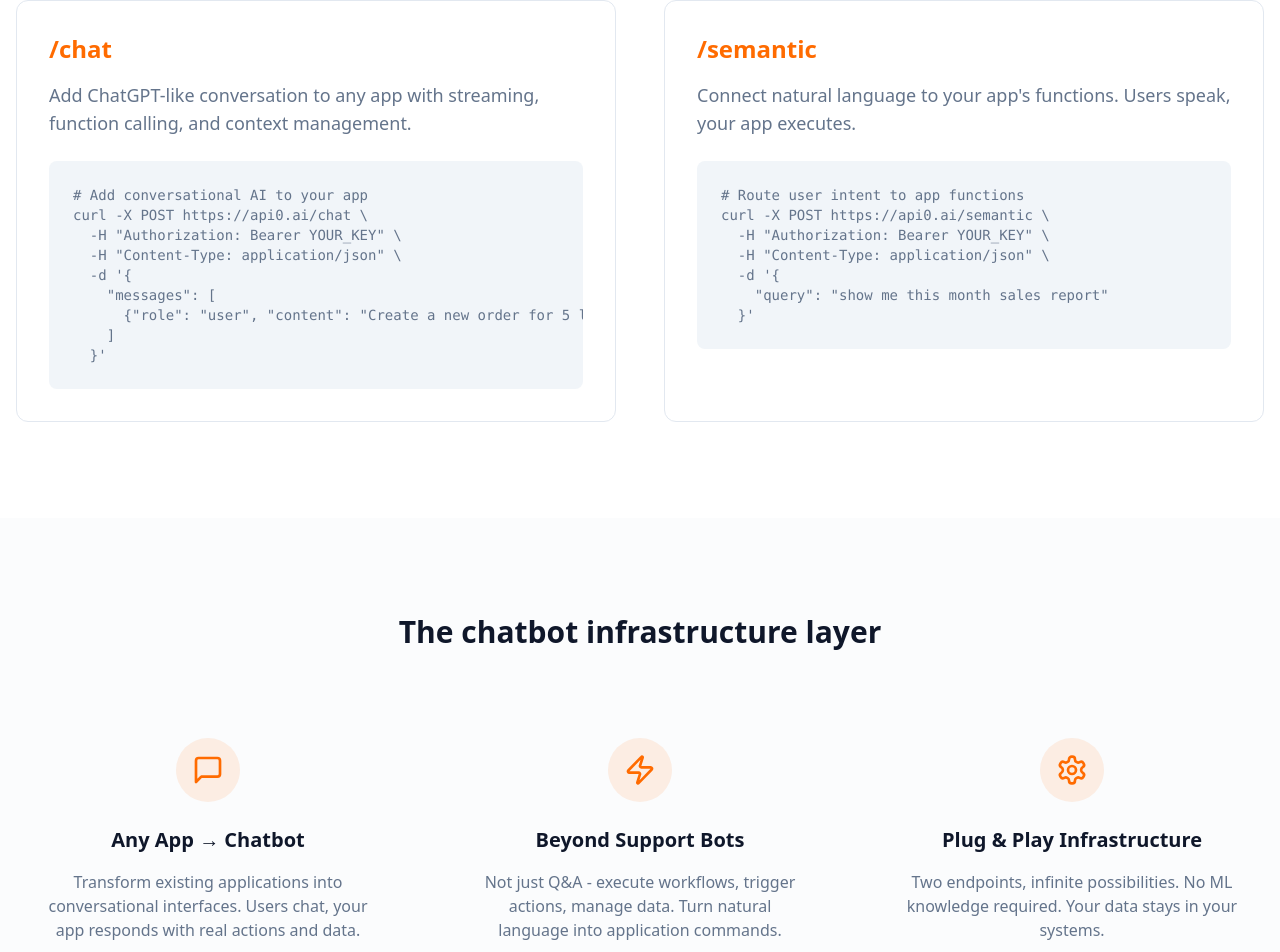
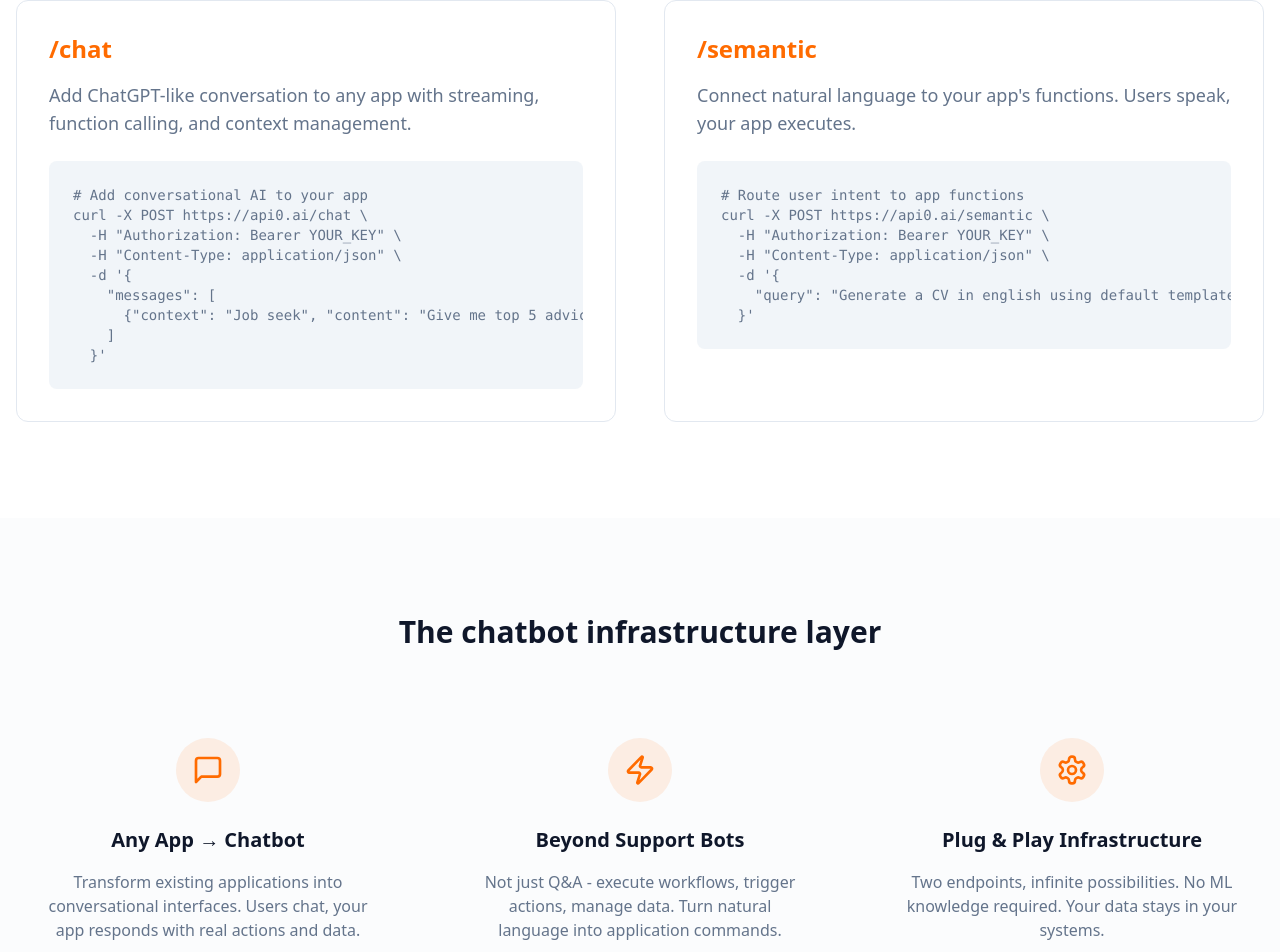
Before and after one commit to bennekrouf/landing-api0, a Next.js app: page / in a window 1280 px wide. Shown: the part 750-1702 px from the top of the page. Built offline with nearby package versions, Linux system fonts and the light colour scheme.

Commit message:
Change text example

```diff
--- a/src/app/page.tsx
+++ b/src/app/page.tsx
@@ -57,7 +57,7 @@ curl -X POST https://api0.ai/chat \\
   -H "Content-Type: application/json" \\
   -d '{
     "messages": [
-      {"role": "user", "content": "Create a new order for 5 laptops"}
+      {"context": "Job seek", "content": "Give me top 5 advice on how creating a good CV"}
     ]
   }'`}
                   </code>
@@ -79,7 +79,7 @@ curl -X POST https://api0.ai/semantic \\
   -H "Authorization: Bearer YOUR_KEY" \\
   -H "Content-Type: application/json" \\
   -d '{
-    "query": "show me this month sales report"
+    "query": "Generate a CV in english using default template"
   }'`}
                   </code>
                 </pre>
```
